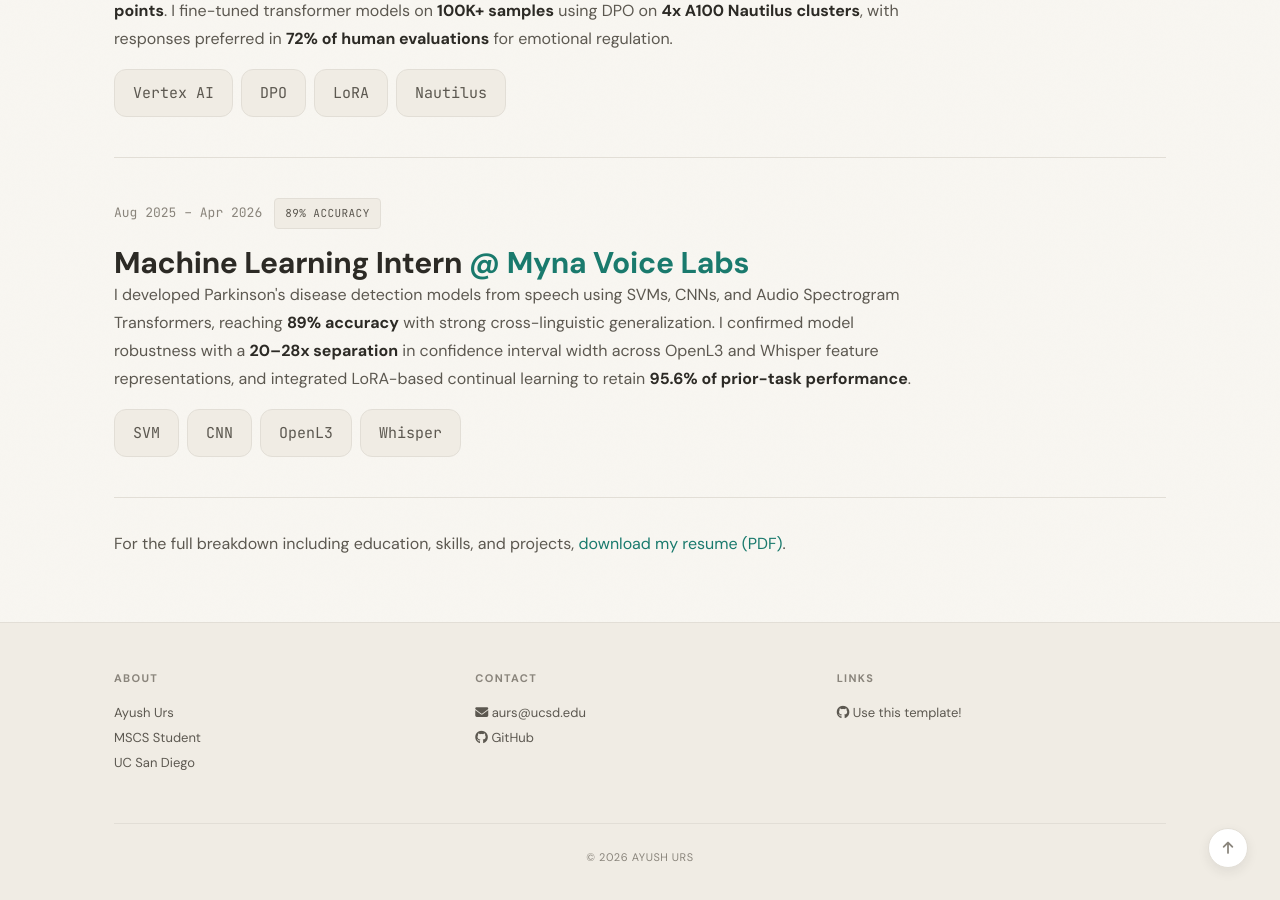
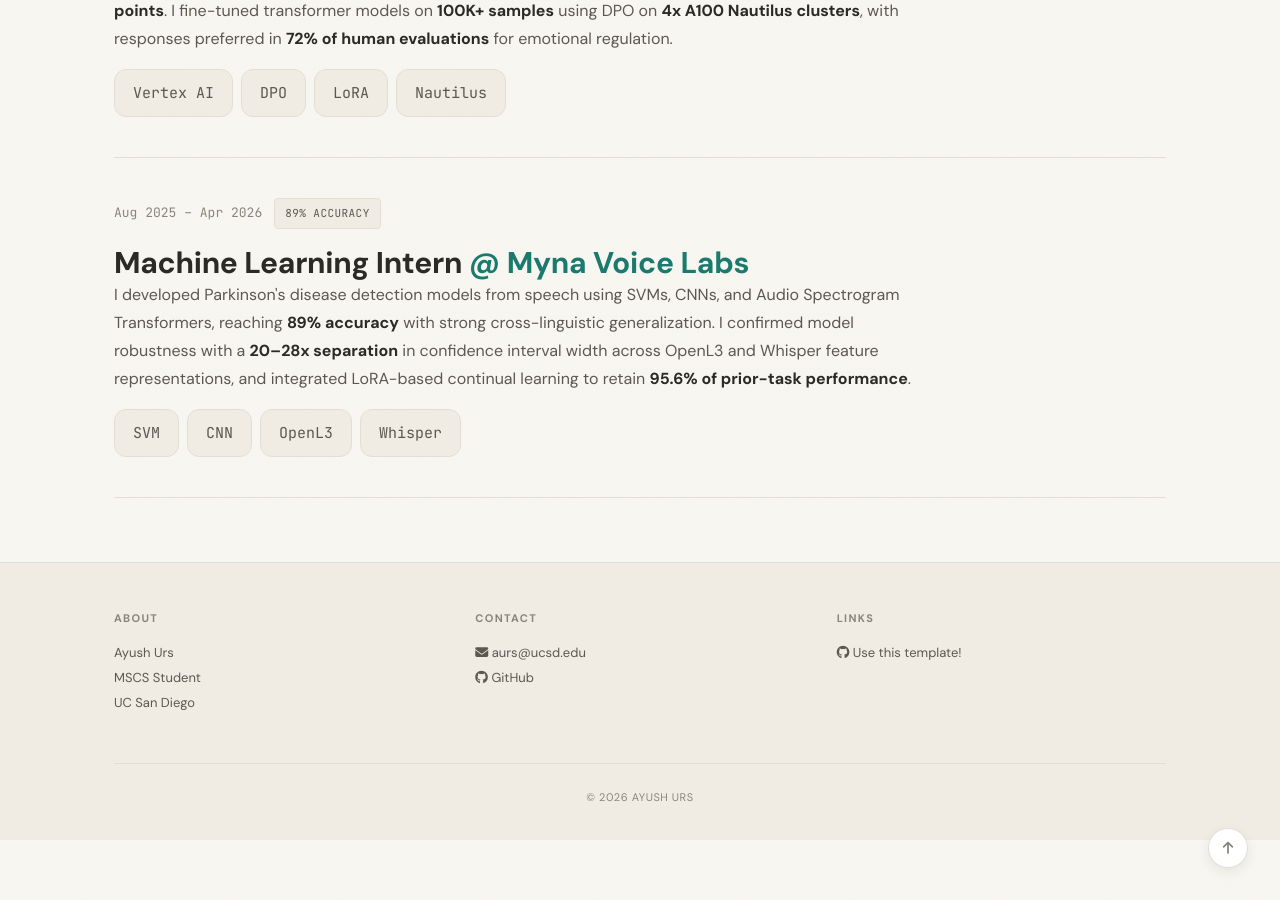
Before and after one commit to ayush11z/ayush11z.github.io, a Jekyll site: the page built from _pages/experience.md, in a window 1280 px wide and 900 px high, scrolled down 1160 px. Built offline with Jekyll 4.4.1, drawn with Linux system fonts in a browser that asks for light colours; a style sheet for code colours, icons or effects is not loaded.

Commit message:
Remove trailing resume download line from Experience page
Co-Authored-By: Claude Sonnet 5 <noreply@anthropic.com>
Claude-Session: https://claude.ai/code/session_01UQwU1Kimv87JvCPAGi7yT4

```diff
--- a/_pages/experience.md
+++ b/_pages/experience.md
@@ -70,7 +70,3 @@ permalink: /experience/
 </div>
 
 </div>
-
-<p style="margin-top: var(--space-8);">
-For the full breakdown including education, skills, and projects, <a href="{{ '/papers/Ayush_Urs_Resume.pdf' | relative_url }}">download my resume (PDF)</a>.
-</p>
```
